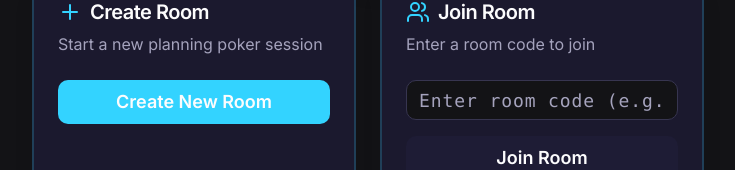
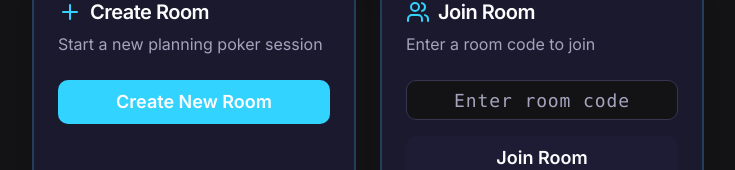
Before and after one commit to niomartinez/planning-poker, a Next.js app: page / in a window 1280 px wide. Shown: the part 331-501 px from the top of the page, without its empty margins (272-1007 px from the left). Built offline with nearby package versions, Linux system fonts and the light colour scheme.

Commit message:
Update room code input placeholder for clarity

```diff
--- a/app/page.tsx
+++ b/app/page.tsx
@@ -88,7 +88,7 @@ export default function Home() {
             <CardContent>
               <form onSubmit={handleJoinRoom} className="space-y-4">
                 <Input
-                  placeholder="Enter room code (e.g., ABC123)"
+                  placeholder="Enter room code"
                   value={roomCode}
                   onChange={(e) => {
                     setRoomCode(e.target.value.toUpperCase());
```
